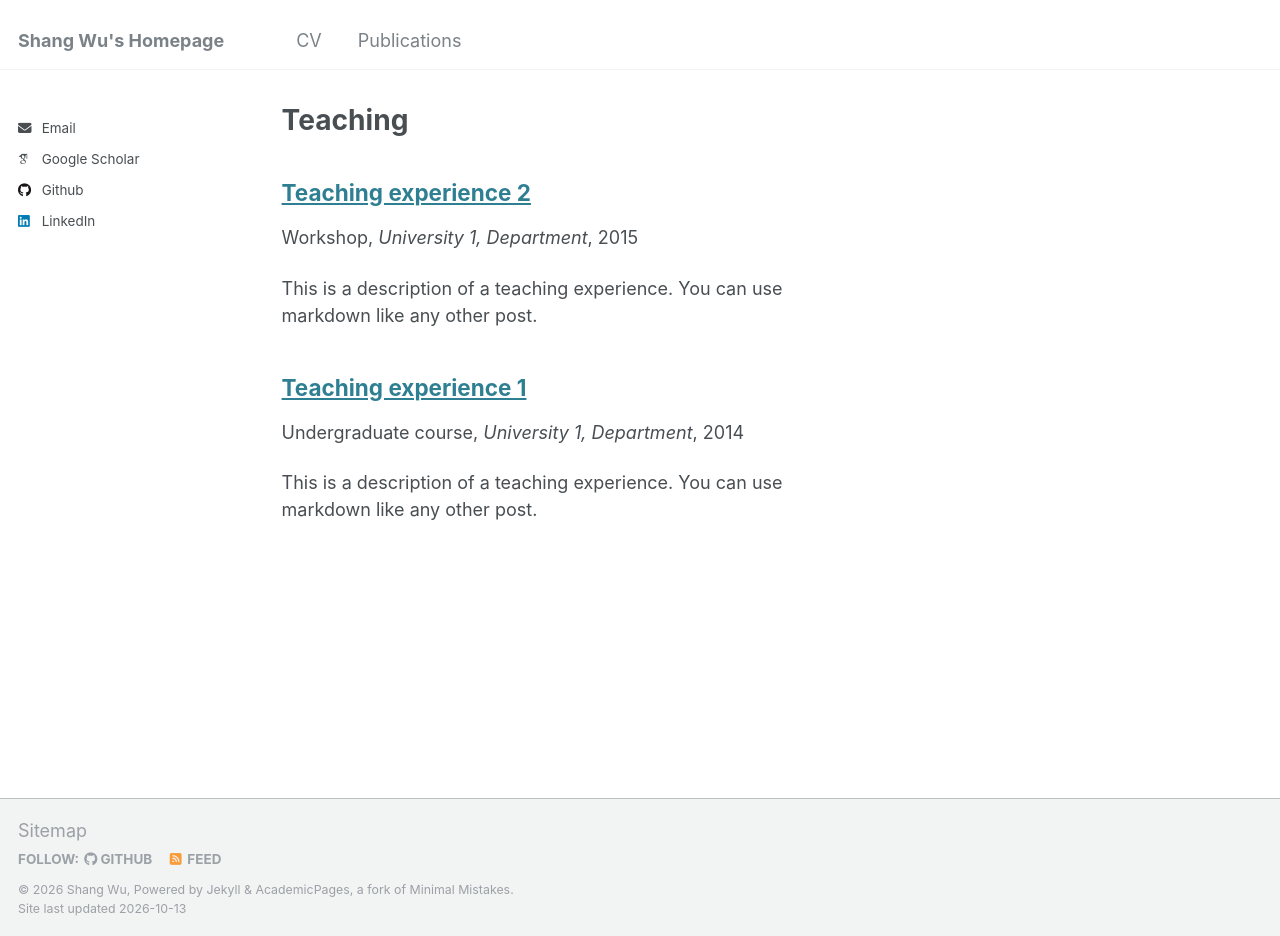
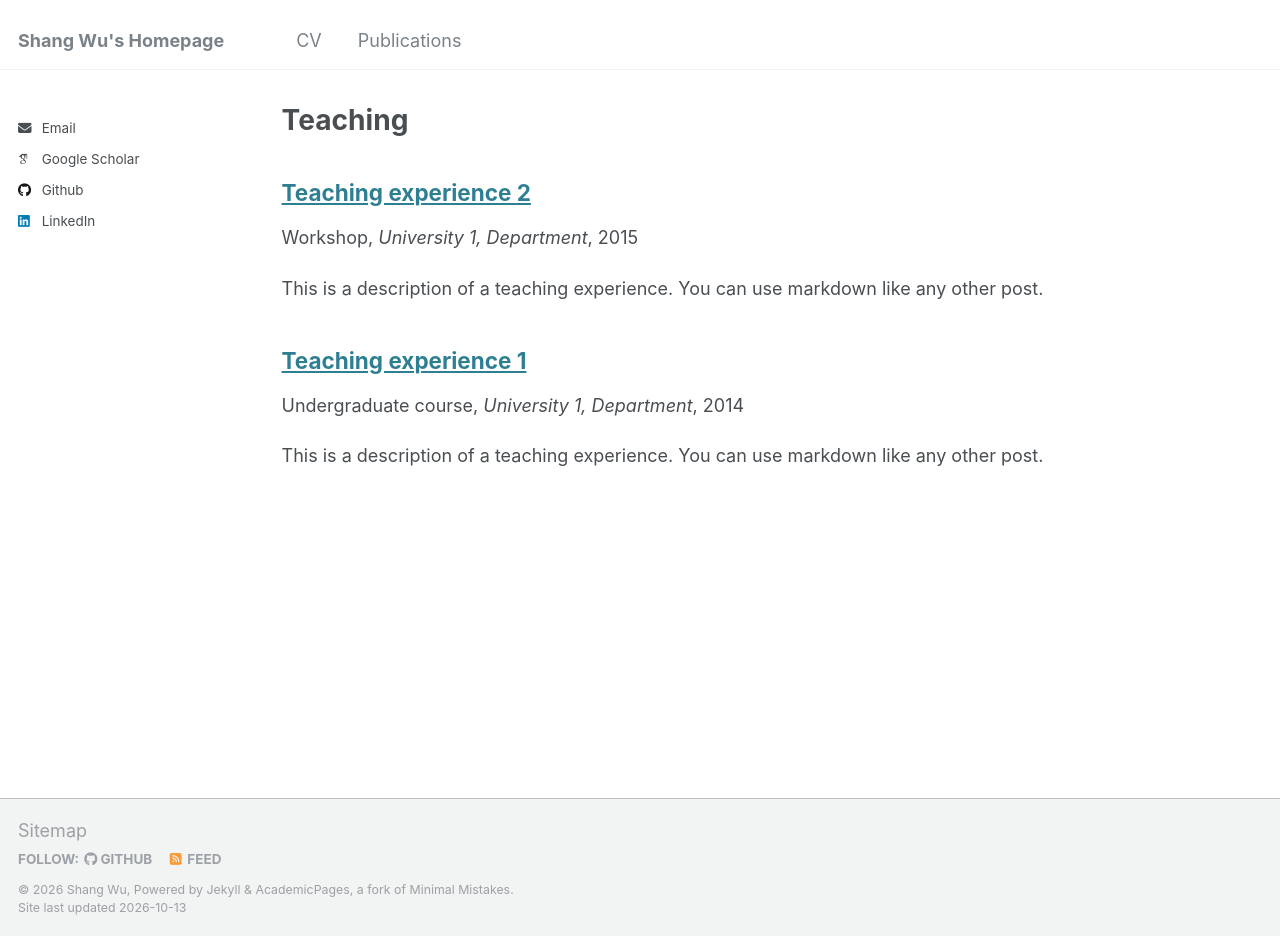
Before and after one commit to ShangW19/ShangW19.github.io, a Jekyll site: the page built from _pages/teaching.html, in a window 1280 px wide and 936 px high. Built offline with Jekyll 4.4.1, drawn with Linux system fonts in a browser that asks for light colours; some web fonts are replaced.

Commit message:
Let publication list text use full page width
Co-Authored-By: Claude Opus 5.5 <noreply@anthropic.com>

```diff
--- a/_sass/_archive.scss
+++ b/_sass/_archive.scss
@@ -90,17 +90,8 @@
    ========================================================================== */
 
 .list__item {
-  @include breakpoint($medium) {
-    padding-right: $right-sidebar-width-narrow;
-  }
-
-  @include breakpoint($large) {
-    padding-right: $right-sidebar-width;
-  }
-
-  @include breakpoint($x-large) {
-    padding-right: $right-sidebar-width-wide;
-  }
+  /* no right sidebar on this site, so let list text use the full width */
+  padding-right: 0;
 
   .page__meta {
     margin: 0 0 4px;
```
